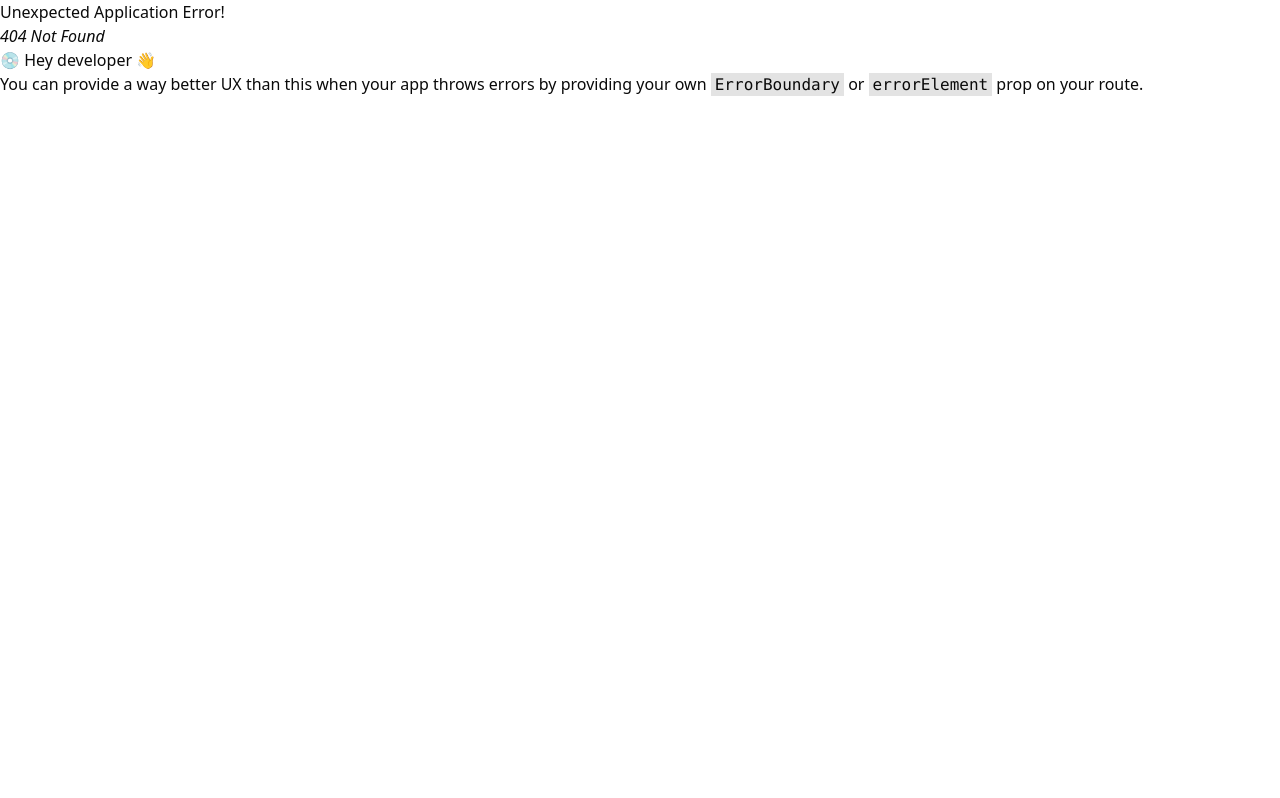
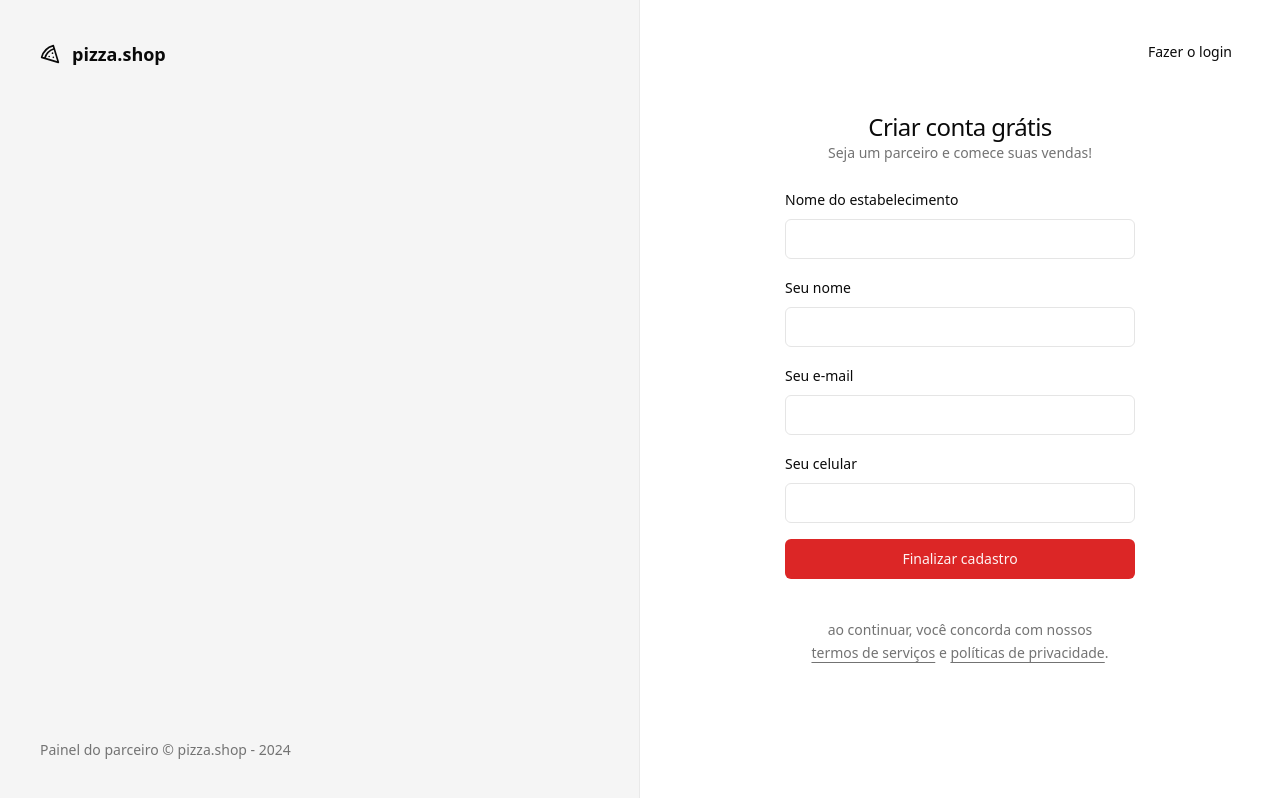
Before and after one commit to marciovz/pizzashop-reactjs-ignite2024, a React (Vite) app: page /sign-up in a window 1280 px wide. Before the commit this address had no page. Built offline with nearby package versions, Linux system fonts and the light colour scheme.

Commit message:
Cadastro de restaurante

```diff
--- a/src/pages/_layouts/auth.tsx
+++ b/src/pages/_layouts/auth.tsx
@@ -15,7 +15,7 @@
         </footer>
       </div>
 
-      <div className="flex flex-col items-center justify-center">
+      <div className="flex flex-col items-center justify-center relative">
         <Outlet />
       </div>
     </div>
--- a/src/pages/auth/sign-in.tsx
+++ b/src/pages/auth/sign-in.tsx
@@ -1,4 +1,5 @@
 import { Helmet } from 'react-helmet-async'
+import { Link } from 'react-router-dom'
 import { useForm } from 'react-hook-form'
 import { z } from 'zod'
 import { toast } from 'sonner'
@@ -36,6 +37,12 @@
     <>
       <Helmet title="Login"/>
       <div className="p-8">
+        <Button asChild variant="ghost" className="absolute right-8 top-8">
+          <Link to="/sign-up">
+            Novo estabelecimento
+          </Link>
+        </Button>
+
         <div className="w-[350px] flex flex-col justify-center gap-6">
           <div className="flex flex-col gat-2 text-center">
             <h1 className="text-2xl font-somibold tracking-tight">Acessar painel</h1>
--- /dev/null
+++ b/src/pages/auth/sign-up.tsx
@@ -0,0 +1,97 @@
+import { Helmet } from 'react-helmet-async'
+import { Link, useNavigate } from 'react-router-dom'
+import { useForm } from 'react-hook-form'
+import { z } from 'zod'
+import { toast } from 'sonner'
+
+import { Button } from '@/components/ui/button'
+import { Label } from '@/components/ui/label'
+import { Input } from '@/components/ui/input'
+
+const signUpForm = z.object({
+  restaurantName: z.string(),
+  managerName: z.string(),
+  phone: z.string(),
+  email: z.string().email(),
+})
+
+type SignUpForm = z.infer<typeof signUpForm>
+
+export function SignUp() {
+  const { register, handleSubmit, formState: { isSubmitting } } = useForm<SignUpForm>()
+
+  const navigate = useNavigate()
+
+  async function handleSignUp(data: SignUpForm) {
+    try {
+      console.log(data)
+
+      await new Promise(resolve => setTimeout(resolve, 2000));
+      toast.success('Restaurante cadastrado com sucesso.', {
+        action: {
+          label: 'Login',
+          onClick: () => navigate('/sign-in')
+        }
+      })
+    } catch (error) {
+      toast.error('Erro ao cadastrar restaurante.')
+    }
+
+  }
+
+  return (
+    <>
+      <Helmet title="Cadastro"/>
+      <div className="p-8">
+      <Button asChild variant="ghost" className="absolute right-8 top-8">
+          <Link to="/sign-in">
+            Fazer o login
+          </Link>
+        </Button>
+
+        <div className="w-[350px] flex flex-col justify-center gap-6">
+          <div className="flex flex-col gat-2 text-center">
+            <h1 className="text-2xl font-somibold tracking-tight">
+              Criar conta grátis
+            </h1>
+            <p className="text-sm text-muted-foreground">
+              Seja um parceiro e comece suas vendas!
+            </p>
+          </div>
+
+          <form className="space-y-4" onSubmit={handleSubmit(handleSignUp)}>
+            <div className="space-y-2">
+              <Label htmlFor="restaurantName">Nome do estabelecimento</Label>
+              <Input id="restaurantName" type="text" {...register('restaurantName')} />
+            </div>
+
+            <div className="space-y-2">
+              <Label htmlFor="managerName">Seu nome</Label>
+              <Input id="managerName" type="text" {...register('managerName')} />
+            </div>
+
+            <div className="space-y-2">
+              <Label htmlFor="email">Seu e-mail</Label>
+              <Input id="email" type="email" {...register('email')} />
+            </div>
+
+            <div className="space-y-2">
+              <Label htmlFor="phone">Seu celular</Label>
+              <Input id="phone" type="tel" {...register('phone')} />
+            </div>
+
+            <Button className="w-full" type="submit" disabled={isSubmitting}>
+              Finalizar cadastro
+            </Button>
+
+            <p className="p-6 text-center text-sm leading-relaxed text-muted-foreground">
+              ao continuar, você concorda com nossos {' '}<br/>
+              <a href="" className="underline underline-offset-4">termos de serviços</a> e {' '}
+              <a href="" className="underline underline-offset-4">políticas de privacidade</a>.
+            </p>
+          </form>
+        </div>
+      </div>
+    </>
+  )
+}
--- a/src/routes.tsx
+++ b/src/routes.tsx
@@ -1,9 +1,10 @@
 import { createBrowserRouter } from "react-router-dom";
 
+import { AppLayout } from "./pages/_layouts/app";
+import { AuthLayout } from "./pages/_layouts/auth";
 import { Dashboard } from "./pages/app/dashboard";
 import { SignIn } from "./pages/auth/sign-in";
-import { AppLayout } from "./pages/_layouts/app";
-import { AuthLayout } from "./pages/_layouts/auth";
+import { SignUp } from "./pages/auth/sign-up";
 
 export const router = createBrowserRouter([
   {
@@ -18,6 +19,7 @@
     element: <AuthLayout />,
     children: [
       { path: '/sign-in', element: <SignIn /> },
+      { path: '/sign-up', element: <SignUp /> },
     ]
   }
 ])
```
